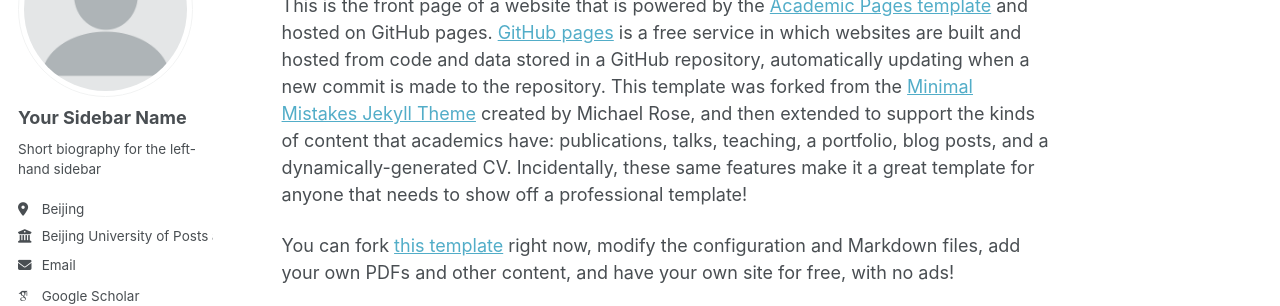
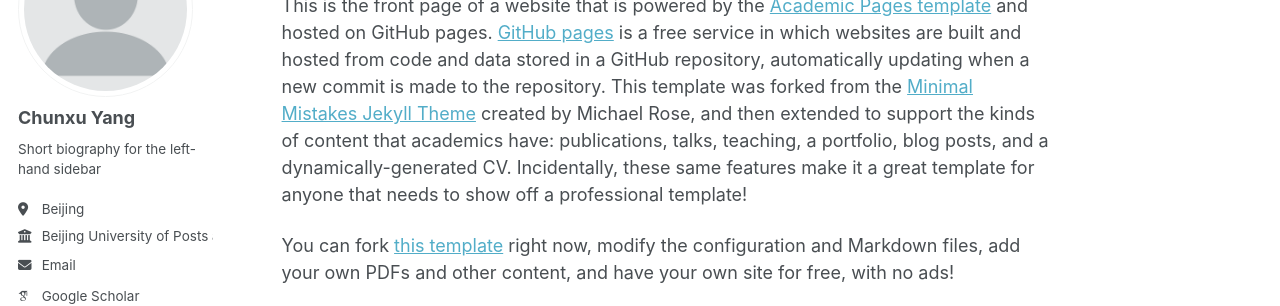
Before and after one commit to YANG-CHUNXU/YANG-CHUNXU.github.io, a Jekyll site: the page built from _pages/about.md, in a window 1280 px wide. Shown: the part 177-483 px from the top of the page. Built offline with Jekyll 4.4.1, drawn with Linux system fonts in a browser that asks for light colours; some web fonts are replaced; a script that is not in the unit is left out.

Commit message:
Update author name and pronouns in config

```diff
--- a/_config.yml
+++ b/_config.yml
@@ -24,8 +24,8 @@ repository               : "academicpages/academicpages.github.io"
 author:
   # Biographic information
   avatar           : "profile.png"
-  name             : "Your Sidebar Name"
-  pronouns         : # example: "she/her"
+  name             : "Chunxu Yang"
+  pronouns         : # example: "he/his"
   bio              : "Short biography for the left-hand sidebar"
   location         : "Beijing"
   employer         : "Beijing University of Posts and Telecommunications"
```
